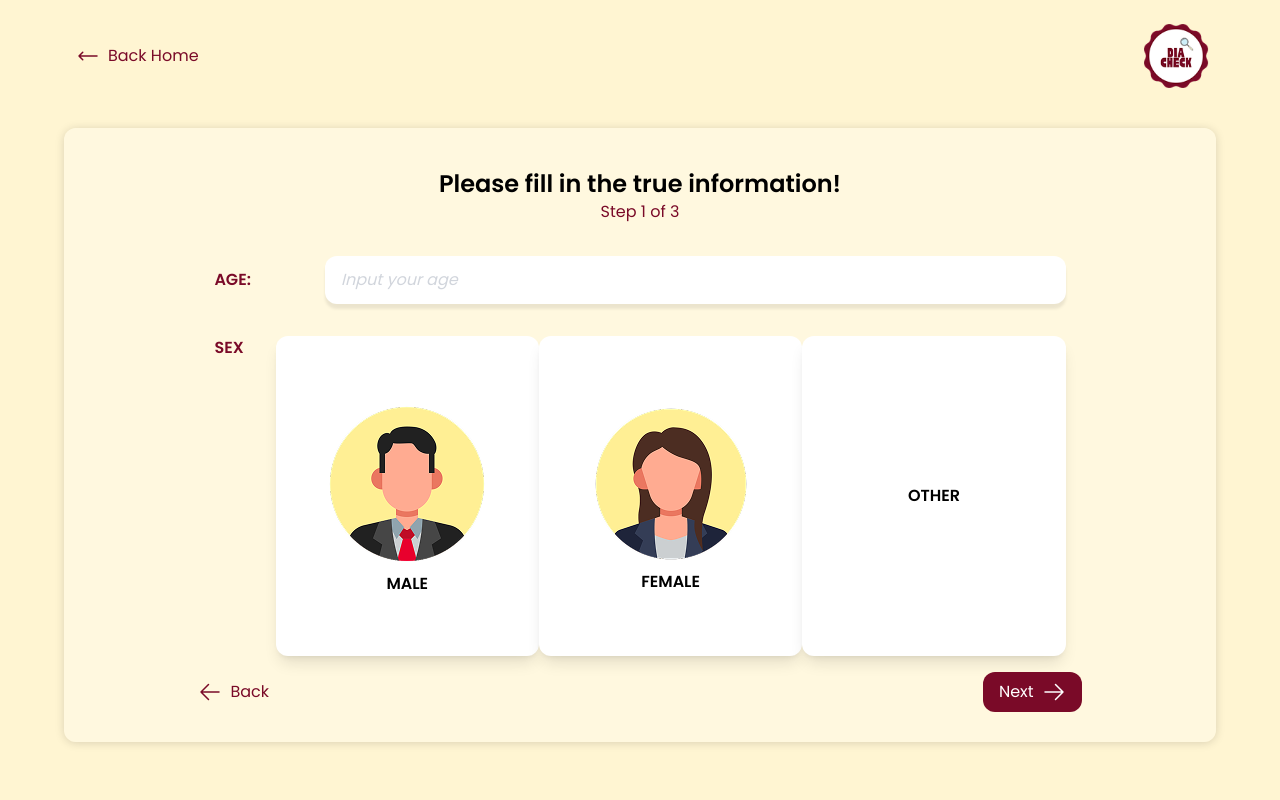
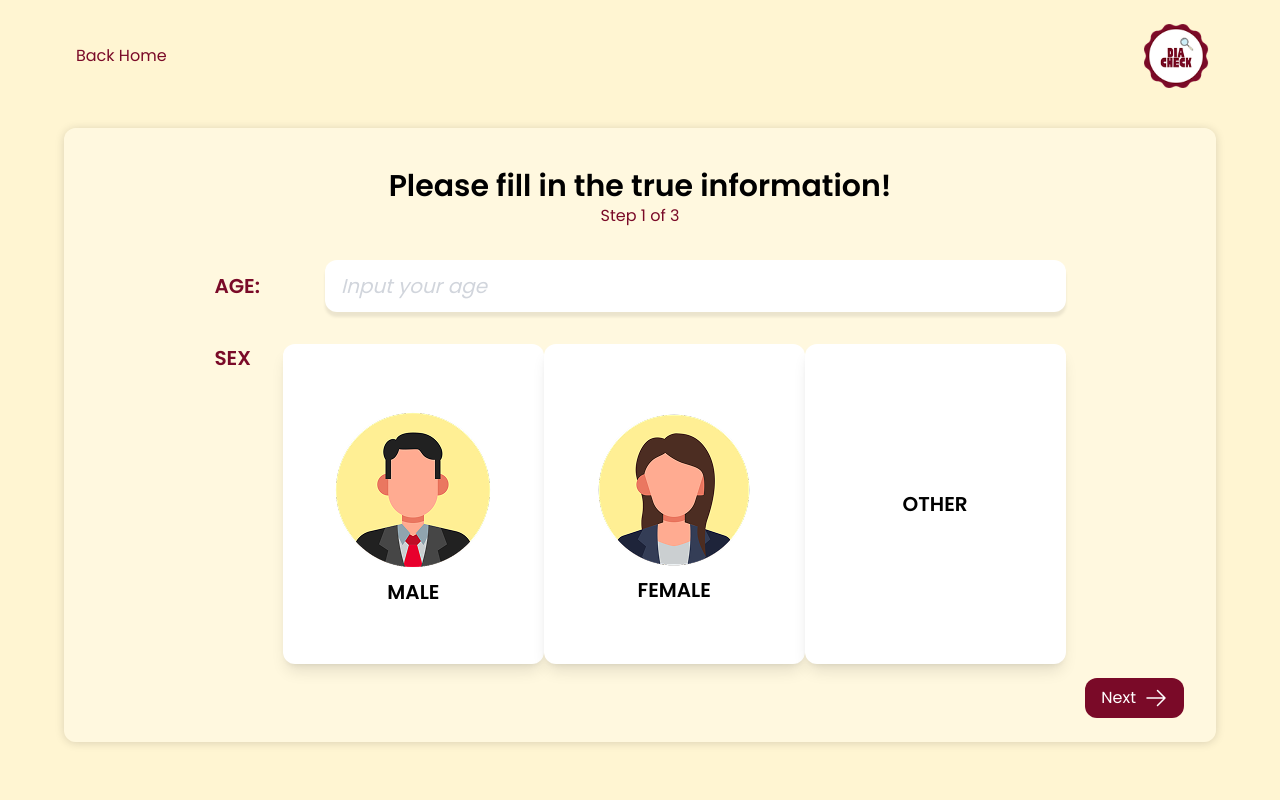
Before and after one commit to HenPx/diabetes-check-app, a Flask app: page /predict-form in a window 1280 px wide. Run offline with Flask 3, Linux system fonts and the light colour scheme; parts of the project's set-up code (start-up, migrations or seed data) failed here and were passed over; some libraries are stand-ins or nearby versions.

Commit message:
fix: update font based on px figma, update button in form input, and add sweat alert to form

```diff
--- a/static/css/input.css
+++ b/static/css/input.css
@@ -4,6 +4,9 @@
 
 @theme {
     --color-primary : #7A0A28;
-    --color-neutral-100: #8A8585
+    --color-neutral-100: #8A8585,
+}
 
+.swal2-border-radius {
+    border-radius: 0.75rem;
 }
--- a/static/css/output.css
+++ b/static/css/output.css
@@ -6,18 +6,15 @@
       "Segoe UI Emoji", "Segoe UI Symbol", "Noto Color Emoji";
     --font-mono: ui-monospace, SFMono-Regular, Menlo, Monaco, Consolas, "Liberation Mono",
       "Courier New", monospace;
+    --color-red-500: oklch(0.637 0.237 25.331);
     --color-green-500: oklch(0.723 0.219 149.579);
+    --color-gray-100: oklch(0.967 0.003 264.542);
     --color-gray-300: oklch(0.872 0.01 258.338);
     --color-gray-400: oklch(0.707 0.022 261.325);
-    --color-gray-500: oklch(0.551 0.027 264.364);
-    --color-neutral-100: #8A8585;
+    --color-neutral-100: #8A8585,;
     --color-black: #000;
     --color-white: #fff;
     --spacing: 0.25rem;
-    --text-sm: 0.875rem;
-    --text-sm--line-height: calc(1.25 / 0.875);
-    --text-lg: 1.125rem;
-    --text-lg--line-height: calc(1.75 / 1.125);
     --text-xl: 1.25rem;
     --text-xl--line-height: calc(1.75 / 1.25);
     --text-2xl: 1.5rem;
@@ -26,12 +23,10 @@
     --text-3xl--line-height: calc(2.25 / 1.875);
     --text-4xl: 2.25rem;
     --text-4xl--line-height: calc(2.5 / 2.25);
-    --text-5xl: 3rem;
-    --text-5xl--line-height: 1;
-    --text-6xl: 3.75rem;
-    --text-6xl--line-height: 1;
     --text-7xl: 4.5rem;
     --text-7xl--line-height: 1;
+    --text-8xl: 6rem;
+    --text-8xl--line-height: 1;
     --font-weight-semibold: 600;
     --font-weight-bold: 700;
     --radius-xl: 0.75rem;
@@ -202,8 +200,8 @@
   .static {
     position: static;
   }
-  .sticky {
-    position: sticky;
+  .inset-x-0 {
+    inset-inline: calc(var(--spacing) * 0);
   }
   .start-1 {
     inset-inline-start: calc(var(--spacing) * 1);
@@ -522,17 +508,17 @@
   .px-6 {
     padding-inline: calc(var(--spacing) * 6);
   }
+  .px-8 {
+    padding-inline: calc(var(--spacing) * 8);
+  }
   .py-2 {
     padding-block: calc(var(--spacing) * 2);
   }
   .py-6 {
     padding-block: calc(var(--spacing) * 6);
   }
-  .py-8 {
-    padding-block: calc(var(--spacing) * 8);
-  }
-  .py-16 {
-    padding-block: calc(var(--spacing) * 16);
+  .pt-8 {
+    padding-top: calc(var(--spacing) * 8);
   }
   .pr-4 {
     padding-right: calc(var(--spacing) * 4);
@@ -642,6 +613,17 @@
       font-style: italic;
     }
   }
+  .required\:border {
+    &:required {
+      border-style: var(--tw-border-style);
+      border-width: 1px;
+    }
+  }
+  .required\:border-red-500 {
+    &:required {
+      border-color: var(--color-red-500);
+    }
+  }
   .hover\:rounded-xl {
     &:hover {
       @media (hover: hover) {
--- a/templates/layouts/app.html
+++ b/templates/layouts/app.html
@@ -6,19 +6,22 @@
     <title>Diabetes Check</title>
     <link href="{{url_for('static', filename='css/output.css')}}" rel="stylesheet">
     <link href="https://fonts.googleapis.com/css2?family=Poppins:wght@400;600&display=swap" rel="stylesheet">
+
 </head>
 <body class="bg-[#FFF5D2] font-[poppins]  px-6 md:py-4  lg:px-16 h-screen">
     <div class="flex items-center justify-between w-full">
         <a href="{{url_for('home')}}" class="w-fit text-primary flex items-center space-x-2 hover:text-[#FFF5D2] hover:bg-[#7A0A28] hover:rounded-xl p-3">
-            <svg xmlns="http://www.w3.org/2000/svg" fill="none" viewBox="0 0 24 24" stroke-width="1.5" stroke="currentColor" class="size-6">
+            <!-- <svg xmlns="http://www.w3.org/2000/svg" fill="none" viewBox="0 0 24 24" stroke-width="1.5" stroke="currentColor" class="size-6">
                 <path stroke-linecap="round" stroke-linejoin="round" d="M6.75 15.75 3 12m0 0 3.75-3.75M3 12h18" class="h-10" />
-            </svg>
-            <p class="text-md">Back Home</p>
+            </svg>       -->
+            <p>Back Home</p>
         </a>
         <img class="w-[80px]" src="static\images\logoApp.png" alt="applogo">
     </div>
     {% block content %}
 
     {% endblock %}
+
+    <script src="https://cdn.jsdelivr.net/npm/sweetalert2@11"></script>
 </body>
 </html>
--- a/templates/pages/form-diabetes.html
+++ b/templates/pages/form-diabetes.html
@@ -2,38 +2,38 @@
 
 {% block content %}
 
-<div class="flex flex-col items-center p-6 bg-[#FFFCED]/50 rounded-xl shadow-[0_1px_10px_rgba(0,0,0,0.15)] min-h-[80%] mt-8">
-    <h2 class="text-2xl font-bold justify-center mt-4">Please fill in the true information!</h2>
+<div class="flex flex-col items-center p-6 bg-[#FFFCED]/50 rounded-xl shadow-[0_1px_10px_rgba(0,0,0,0.15)] min-h-[80%] mt-8 relative">
+    <h2 class="text-3xl font-bold justify-center mt-4">Please fill in the true information!</h2>
     <p class="text-primary" id="step-now">Step 1 of 3</p>
     <form action="{{ url_for('predictScore') }}" method="post" class="w-[80%] mt-8">
         <!-- STEP 1 -->
         <div class="step" id="step-1">
             <div class="space-y-8 px-4 ">
                 <label class="text-primary flex justify-between items-center">
-                    <span class="font-bold">
+                    <span class="font-bold text-xl">
                         AGE:
                     </span>
-                    <input type="number" step="1" name="age" class="p-3 pl-4 rounded-xl w-[87%] bg-white shadow-[0_5px_3px_rgba(0,0,0,0.08)] focus:outline-primary placeholder:text-gray-300 placeholder:italic" placeholder="Input your age" required>
+                    <input type="number" step="1" name="age" class="p-3 text-xl pl-4 rounded-xl w-[87%] bg-white shadow-[0_5px_3px_rgba(0,0,0,0.08)] focus:outline-primary placeholder:text-gray-300 placeholder:italic" placeholder="Input your age" required>
                 </label>
 
                 <div class="flex justify-between ">
-                    <div class="text-primary mb-2 font-bold mr-8">SEX</div>
+                    <div class="text-primary mb-2 font-bold mr-8 text-xl">SEX</div>
                     <!-- Male -->
                     <label class="cursor-pointer  rounded-xl p-3 w-80 h-80 flex flex-col items-center justify-center bg-white shadow-lg has-checked:bg-primary has-checked:text-white">
                         <input id="male" type="radio" name="gender" value="Male" class="hidden" required />
                         <img src="{{ url_for('static', filename='images/male.png') }}" alt="Male" />
-                        <p class="font-bold">MALE</p>
+                        <p class="font-bold text-xl">MALE</p>
                     </label>
                     <!-- Female -->
                     <label class="cursor-pointer rounded-xl p-3 w-80 h-80 flex flex-col items-center justify-center bg-white shadow-lg has-checked:bg-primary has-checked:text-white">
                         <input id="female" type="radio" name="gender" value="Female" class="hidden" required />
                         <img src="{{ url_for('static', filename='images/female.png') }}" alt="Female" />
-                        <p class="font-bold">FEMALE</p>
+                        <p class="font-bold text-xl">FEMALE</p>
                     </label>
                     <!-- Other -->
                     <label class="cursor-pointer rounded-xl p-3 w-80 h-80 flex flex-col items-center justify-center bg-white shadow-lg has-checked:bg-primary has-checked:text-white">
                         <input id="other" type="radio" name="gender" value="Other" class="hidden" required />
-                        <p class="font-bold">OTHER</p>
+                        <p class="font-bold text-xl">OTHER</p>
                     </label>
 
                 </div>
@@ -43,9 +43,9 @@
             <label class="flex justify-between items-center text-center">
                 <div class="flex items-center space-x-4 font-bold text-primary">
                     <img src="static\images\hypertension.svg" alt="hypertension">
-                    <p>HYPERTENSION</p>
+                    <p class="text-xl">HYPERTENSION</p>
                 </div>
-                <select name="hypertension" class="w-[60%] uppercase p-3 pl-4 pr-4 rounded-xl bg-white shadow-[0_5px_3px_rgba(0,0,0,0.08)] font-bold apperance-none text-center">
+                <select name="hypertension" class="w-[60%] uppercase p-3 pl-4 pr-4 rounded-xl bg-white shadow-[0_5px_3px_rgba(0,0,0,0.08)] font-bold apperance-none text-center text-xl">
                     <option value="" disabled selected hidden>Select hypertension status</option>
                     <option class="uppercase" value="0">No</option>
                     <option class="uppercase" value="1">Yes</option>
@@ -54,9 +54,9 @@
             <label class="flex justify-between items-center text-center">
                 <div class="flex items-center space-x-4 font-bold text-primary">
                     <img src="static\images\heartdisease.svg" alt="heartdisease">
-                    <p>HEART DISEASE</p>
+                    <p class="text-xl">HEART DISEASE</p>
                 </div>
-                <select name="heart_disease" class="w-[60%] uppercase p-3 pl-4 pr-4 rounded-xl bg-white shadow-[0_5px_3px_rgba(0,0,0,0.08)] font-bold apperance-none text-center">
+                <select name="heart_disease" class="w-[60%] uppercase p-3 pl-4 pr-4 rounded-xl bg-white shadow-[0_5px_3px_rgba(0,0,0,0.08)] font-bold apperance-none text-center text-xl">
                     <option value="" disabled selected hidden>Select heart disease status</option>
                     <option class="uppercase" value="0">No</option>
                     <option class="uppercase" value="1">Yes</option>
@@ -65,9 +65,9 @@
             <label class="flex justify-between items-center text-center">
                 <div class="flex items-center space-x-4 font-bold text-primary">
                     <img src="static\images\smokinghistory.svg" alt="smokinghistory">
-                    <p>SMOKING HISTORY</p>
+                    <p class="text-xl">SMOKING HISTORY</p>
                 </div>
-                <select name="smoking_history" class="w-[60%] uppercase p-3 pl-4 pr-4 rounded-xl bg-white shadow-[0_5px_3px_rgba(0,0,0,0.08)] font-bold apperance-none text-center">
+                <select name="smoking_history" class="w-[60%] uppercase p-3 pl-4 pr-4 rounded-xl bg-white shadow-[0_5px_3px_rgba(0,0,0,0.08)] font-bold apperance-none text-center text-xl">
                     <option value="" disabled selected hidden>Select hypertension status</option>
                     <option class="uppercase" value="No Info">No Info</option>
                     <option class="uppercase" value="never">Never</option>
@@ -80,27 +80,28 @@
         </div>
         <div class="step space-y-6 mt-4 hidden px-4"  id="step-3">
             <label class="flex flex-col text-primary space-y-2">
-                <span class="font-bold">
+                <span class="font-bold text-xl">
                     BMI:
                 </span>
-                <input type="number" step="0.01" name="bmi" class="p-3 pl-4 w-full rounded-xl bg-white shadow-[0_5px_3px_rgba(0,0,0,0.08)] focus:outline-primary placeholder:text-gray-300 placeholder:italic" placeholder="Input your BMI" required>
+                <input type="number" step="0.01" name="bmi" class="p-3 pl-4 text-xl w-full rounded-xl bg-white shadow-[0_5px_3px_rgba(0,0,0,0.08)] focus:outline-primary placeholder:text-gray-300 placeholder:italic" placeholder="Input your BMI" required>
             </label>
             <label class="flex flex-col text-primary space-y-2">
-                <span class="font-bold">
+                <span class="font-bold text-xl">
                     HbA1c Level:
                 </span>
-                <input type="number" step="0.01" name="hba1c_level" class="p-3 pl-4 w-full rounded-xl bg-white shadow-[0_5px_3px_rgba(0,0,0,0.08)] focus:outline-primary placeholder:text-gray-300 placeholder:italic" placeholder="Input your HbA1c Level" required>
+                <input type="number" step="0.01" name="hba1c_level" class="p-3 pl-4 text-xl w-full rounded-xl bg-white shadow-[0_5px_3px_rgba(0,0,0,0.08)] focus:outline-primary placeholder:text-gray-300 placeholder:italic " placeholder="Input your HbA1c Level" required>
             </label>
             <label class="flex flex-col text-primary space-y-2">
-                <span class="font-bold">
+                <span class="font-bold text-xl">
                     Blood Glucose Level:
                 </span>
-                <input type="number" step="0.01" name="blood_glucose_level" class="p-3 pl-4 w-full rounded-xl bg-white shadow-[0_5px_3px_rgba(0,0,0,0.08)] focus:outline-primary placeholder:text-gray-300 placeholder:italic" placeholder="Input your Blood Glucose Level" required>
+                <input type="number" step="0.01" name="blood_glucose_level" class="p-3 pl-4 text-xl w-full rounded-xl bg-white shadow-[0_5px_3px_rgba(0,0,0,0.08)] focus:outline-primary placeholder:text-gray-300 placeholder:italic" placeholder="Input your Blood Glucose Level" required>
             </label>
         </div>
         <!-- Buttons -->
-        <div class="flex justify-between mt-4 sticky bottom-0">
-            <button type="button" id="prevBtn" class="text-primary hover:underline flex items-center space-x-2" disabled>
+        <div class="absolute bottom-0 inset-x-0 p-6 px-8">
+            <div class="flex justify-between mt-4">
+                <button type="button" id="prevBtn" class="text-primary hover:underline flex items-center space-x-2">
                     <svg xmlns="http://www.w3.org/2000/svg" fill="none" viewBox="0 0 24 24" stroke-width="1.5" stroke="currentColor" class="size-6">
                         <path stroke-linecap="round" stroke-linejoin="round" d="M10.5 19.5 3 12m0 0 7.5-7.5M3 12h18" />
                     </svg>
@@ -112,12 +113,13 @@
                         <path stroke-linecap="round" stroke-linejoin="round" d="M13.5 4.5 21 12m0 0-7.5 7.5M21 12H3" />
                     </svg>
                 </button>
-            <button type="submit" id="submitBtnContainer" class="rounded-xl bg-[#40BF24] text-white p-2 px-4 hover:bg-[#0B6E10] flex items-center space-x-2">
+                <button type="submit" id="submitBtnContainer" class="rounded-xl bg-[#40BF24] text-white p-2 px-4 hover:bg-[#0B6E10] flex items-center space-x-2 disabled:bg-gray-400" disabled>
                     <p>Check Now!</p>
                     <svg xmlns="http://www.w3.org/2000/svg" fill="none" viewBox="0 0 24 24" stroke-width="1.5" stroke="currentColor" class="size-6">
                         <path stroke-linecap="round" stroke-linejoin="round" d="M13.5 4.5 21 12m0 0-7.5 7.5M21 12H3" />
                     </svg>
                 </button>
+            </div>
         </div>
         <!-- Submit only on last step -->
         <!-- <div class="mt-4 hidden" id="submitBtnContainer">
@@ -141,7 +143,11 @@
             step.classList.toggle("hidden", i !== index);
         });
 
-        prevBtn.disabled = index === 0;
+        if (index === 0) {
+            prevBtn.classList.add("invisible");
+        } else {
+            prevBtn.classList.remove("invisible");
+        }
         nextBtn.classList.toggle("hidden", index === steps.length - 1);
         submitBtn.classList.toggle("hidden", index !== steps.length - 1);
 
@@ -153,7 +159,7 @@
     function validateStep(index) {
         const currentInputs = steps[index].querySelectorAll("input, select");
         for (const input of currentInputs) {
-            if (input.type === "radio") {
+            if (input.type === "radio" ) {
                 // Kalau radio, minimal satu yang sama name-nya harus dicek
                 const name = input.name;
                 const radios = steps[index].querySelectorAll(`input[name="${name}"]`);
@@ -168,7 +174,19 @@
     // Next button
     nextBtn.addEventListener("click", () => {
         if (!validateStep(currentStep)) {
-            alert("Please fill in all required fields before proceeding.");
+            Swal.fire({
+                icon: 'warning',
+                title: 'Oops!',
+                text: 'Please complete all required fields before continuing.',
+                confirmButtonColor: '#7A0A28',
+                background: '#FFFCED',
+                position: 'center',
+                customClass: {
+                    popup: ' shadow-lg swal2-border-radius',
+                    container: 'swal2-no-padding'
+                }
+            });
+            document.body.classList.remove('swal2-height-auto');
             return;
         }
 
@@ -186,6 +204,20 @@
         }
     });
 
+    function validateFinalStep() {
+        const finalStepInputs = document.querySelectorAll("#step-3 input");
+        const isComplete = [...finalStepInputs].every(input => input.value.trim() !== "");
+        submitBtn.disabled = !isComplete;
+    }
+
+    // Tambahkan event listener untuk setiap input pada step-3
+    document.querySelectorAll("#step-3 input").forEach(input => {
+        input.addEventListener("input", validateFinalStep);
+    });
+
+    // Panggil fungsi untuk mengecek status awal saat halaman dimuat
+    validateFinalStep();
+
     // Inisialisasi pertama kali
     showStep(currentStep);
 </script>
```
Also changed, not shown: other parts of static/css/output.css (+71 -72 lines), templates/home.html (+31 -31 lines). Lines whose indentation alone changed are shown as unchanged.
